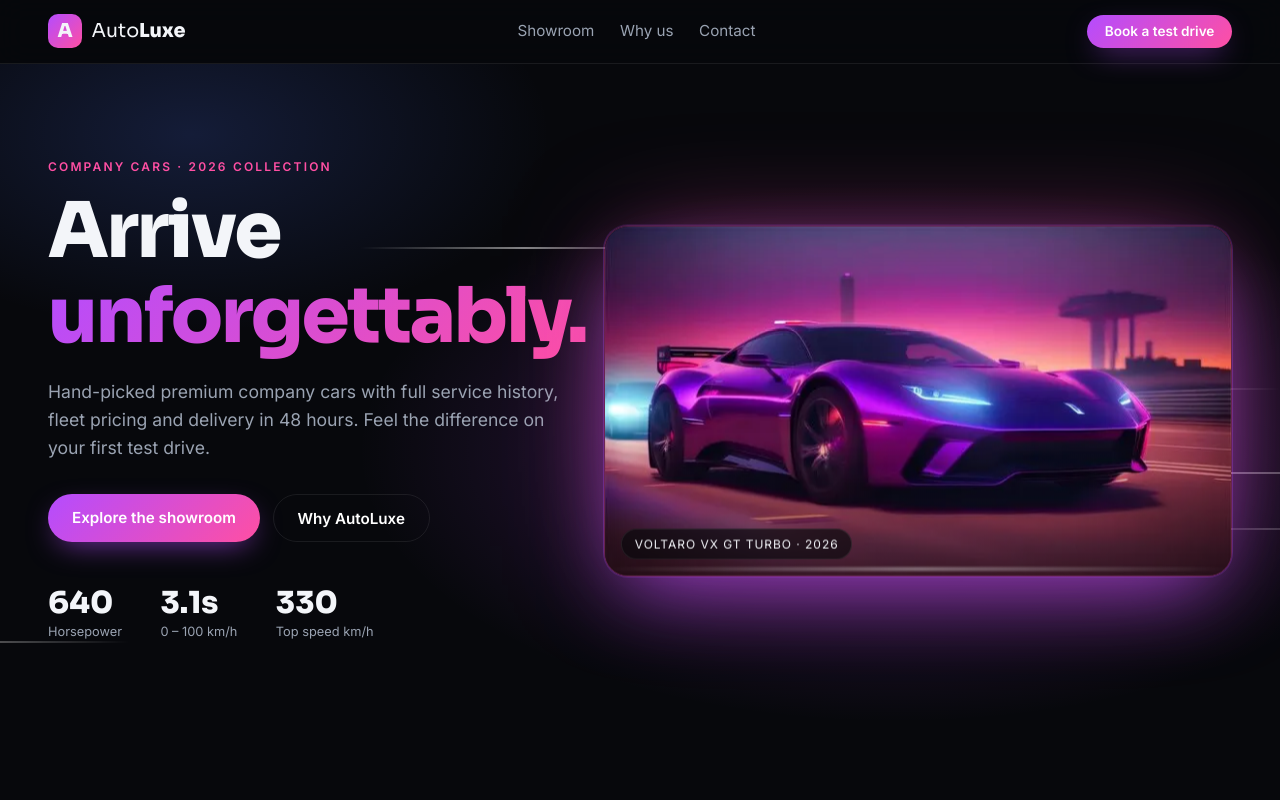
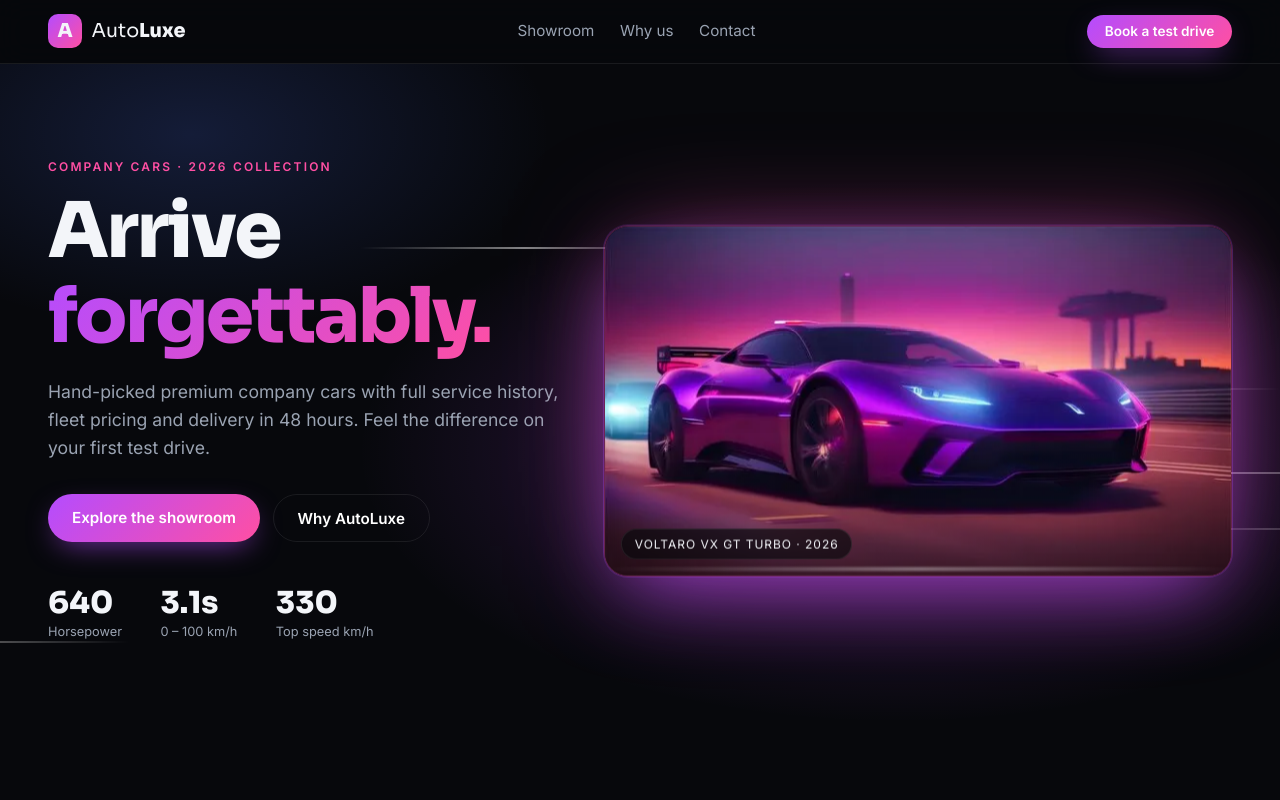
Before and after one commit to Longfou1900/autoluxe-cars-v3, a React (Vite) app: page / in a window 1280 px wide. Shown: the top 800 px of the page. Built offline with nearby package versions, Linux system fonts and the light colour scheme.

Commit message:
update ui

```diff
--- a/src/components/Hero.tsx
+++ b/src/components/Hero.tsx
@@ -37,7 +37,7 @@ export default function Hero() {
       <div className="hero-copy">
         <p className="eyebrow">Company cars · 2026 collection</p>
         <h1>
-          Arrive <span className="gradient-text">unforgettably.</span>
+          Arrive <span className="gradient-text">forgettably.</span>
         </h1>
         <p className="lead">
           Hand-picked premium company cars with full service history, fleet pricing and
```
